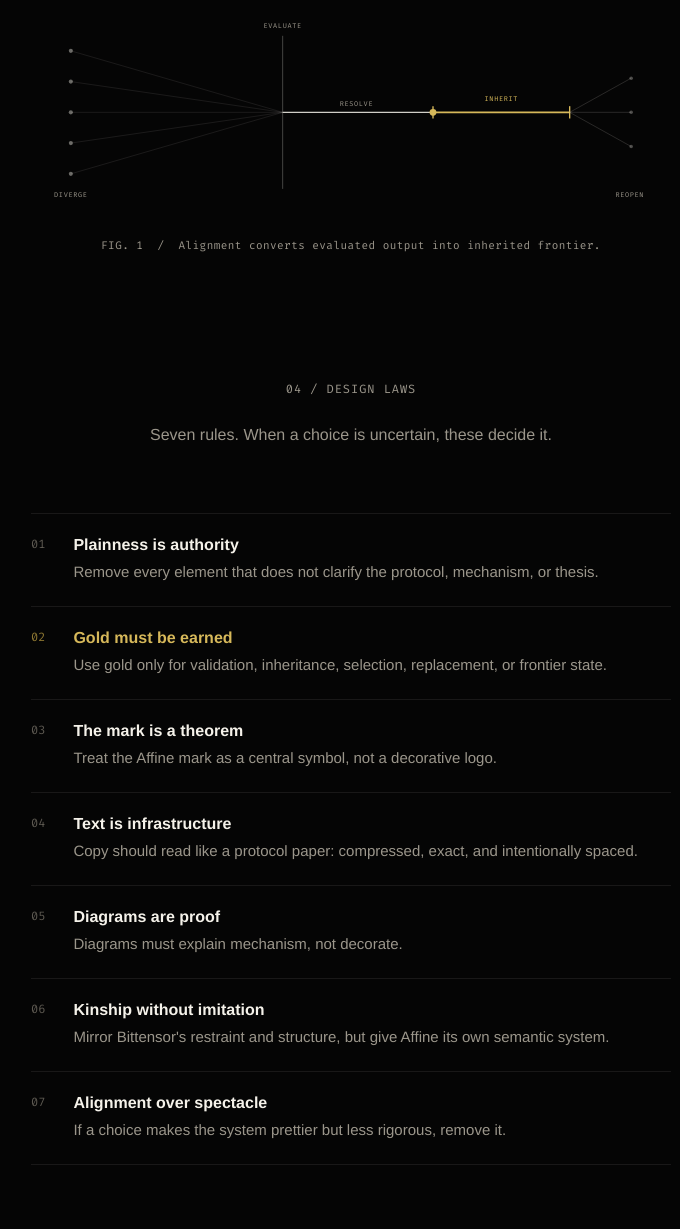
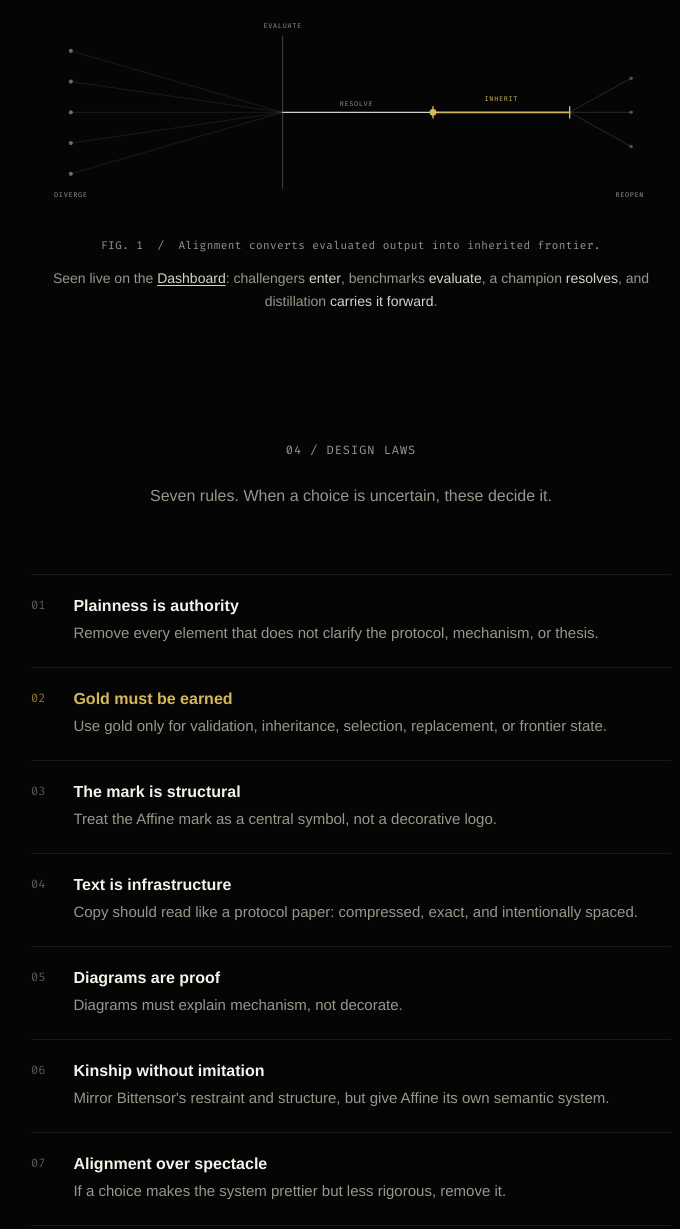
Before and after one commit to ATGphum/Affine-Mirror, a plain HTML site: page Affine Rationale.dc.html in a window 1280 px wide. Shown: the part 3637-4866 px from the top of the page, without its empty margins (289-969 px from the left). Drawn offline with nearby package versions, Linux system fonts and the light colour scheme.

Commit message:
Rationale: ground the Mechanism in the live Dashboard + de-overload 'theorem'
- §03 / The Mechanism: add a concrete 'seen live on the Dashboard' line that maps
  the abstract loop to the real product (challengers enter -> benchmarks evaluate
  -> champion resolves -> distillation carries forward), with a link to the
  Dashboard. Answers the practical 'how do I make sure of this?' question instead
  of leaving the mechanism purely abstract.
- §04 / Design Laws: rename law 03 'The mark is a theorem' -> 'The mark is
  structural'. 'theorem' was already the white principle (and the mark is the
  'monument' on the Design System), so calling the mark a 'theorem' overloaded
  the term; 'structural' matches its own gloss ('central symbol, not a decorative
  logo').

Verified at 375px: law renamed, live line renders, Dashboard link resolves (200),
no overflow.

```diff
--- a/Affine Rationale.dc.html
+++ b/Affine Rationale.dc.html
@@ -245,6 +245,7 @@ AFFINE     =  ALIGNMENT</div>
         <text x="888" y="284" text-anchor="middle" font-size="10" letter-spacing="1" fill="#9B968B">REOPEN</text>
       </svg>
       <div style="margin-top:30px; text-align:center; font-family:'Fira Code',monospace; font-size:11px; letter-spacing:0.04em; color:#9B968B;">FIG.&nbsp;1&nbsp;&nbsp;/&nbsp;&nbsp;Alignment converts evaluated output into inherited frontier.</div>
+      <div data-reveal style="margin-top:14px; max-width:600px; margin-left:auto; margin-right:auto; text-align:center; font-size:14px; line-height:1.7; color:#9B968B;">Seen live on the <a href="Affine Dashboard.dc.html" style="color:#D8D4C8; text-decoration:underline; text-underline-offset:2px;">Dashboard</a>: challengers <strong style="color:#D8D4C8; font-weight:500;">enter</strong>, benchmarks <strong style="color:#D8D4C8; font-weight:500;">evaluate</strong>, a champion <strong style="color:#D8D4C8; font-weight:500;">resolves</strong>, and distillation <strong style="color:#D8D4C8; font-weight:500;">carries it forward</strong>.</div>
     </div>
   </section>
 
@@ -256,7 +257,7 @@ AFFINE     =  ALIGNMENT</div>
     <div data-reveal style="margin-top:64px; max-width:640px; margin-left:auto; margin-right:auto;">
       <div style="display:flex; gap:28px; padding:22px 0; border-top:1px solid rgba(245,242,234,0.08);"><div style="font-family:'Fira Code',monospace; font-size:12px; color:#5e5a52; flex:none;">01</div><div><div style="font-size:16px; font-weight:600; color:#F5F2EA;">Plainness is authority</div><div style="margin-top:6px; font-size:15px; line-height:1.6; color:#9B968B;">Remove every element that does not clarify the protocol, mechanism, or thesis.</div></div></div>
       <div style="display:flex; gap:28px; padding:22px 0; border-top:1px solid rgba(245,242,234,0.08);"><div style="font-family:'Fira Code',monospace; font-size:12px; color:#8F7832; flex:none;">02</div><div><div style="font-size:16px; font-weight:600; color:#D6B85A;">Gold must be earned</div><div style="margin-top:6px; font-size:15px; line-height:1.6; color:#9B968B;">Use gold only for validation, inheritance, selection, replacement, or frontier state.</div></div></div>
-      <div style="display:flex; gap:28px; padding:22px 0; border-top:1px solid rgba(245,242,234,0.08);"><div style="font-family:'Fira Code',monospace; font-size:12px; color:#5e5a52; flex:none;">03</div><div><div style="font-size:16px; font-weight:600; color:#F5F2EA;">The mark is a theorem</div><div style="margin-top:6px; font-size:15px; line-height:1.6; color:#9B968B;">Treat the Affine mark as a central symbol, not a decorative logo.</div></div></div>
+      <div style="display:flex; gap:28px; padding:22px 0; border-top:1px solid rgba(245,242,234,0.08);"><div style="font-family:'Fira Code',monospace; font-size:12px; color:#5e5a52; flex:none;">03</div><div><div style="font-size:16px; font-weight:600; color:#F5F2EA;">The mark is structural</div><div style="margin-top:6px; font-size:15px; line-height:1.6; color:#9B968B;">Treat the Affine mark as a central symbol, not a decorative logo.</div></div></div>
       <div style="display:flex; gap:28px; padding:22px 0; border-top:1px solid rgba(245,242,234,0.08);"><div style="font-family:'Fira Code',monospace; font-size:12px; color:#5e5a52; flex:none;">04</div><div><div style="font-size:16px; font-weight:600; color:#F5F2EA;">Text is infrastructure</div><div style="margin-top:6px; font-size:15px; line-height:1.6; color:#9B968B;">Copy should read like a protocol paper: compressed, exact, and intentionally spaced.</div></div></div>
       <div style="display:flex; gap:28px; padding:22px 0; border-top:1px solid rgba(245,242,234,0.08);"><div style="font-family:'Fira Code',monospace; font-size:12px; color:#5e5a52; flex:none;">05</div><div><div style="font-size:16px; font-weight:600; color:#F5F2EA;">Diagrams are proof</div><div style="margin-top:6px; font-size:15px; line-height:1.6; color:#9B968B;">Diagrams must explain mechanism, not decorate.</div></div></div>
       <div style="display:flex; gap:28px; padding:22px 0; border-top:1px solid rgba(245,242,234,0.08);"><div style="font-family:'Fira Code',monospace; font-size:12px; color:#5e5a52; flex:none;">06</div><div><div style="font-size:16px; font-weight:600; color:#F5F2EA;">Kinship without imitation</div><div style="margin-top:6px; font-size:15px; line-height:1.6; color:#9B968B;">Mirror Bittensor's restraint and structure, but give Affine its own semantic system.</div></div></div>
```
